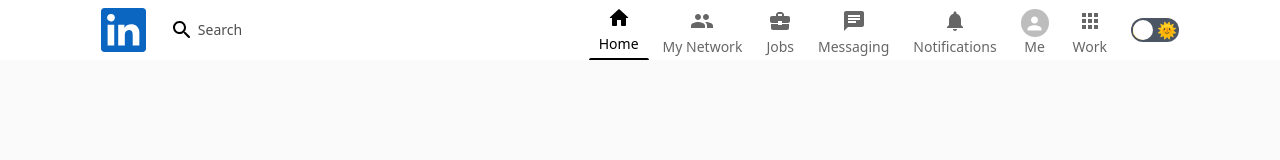
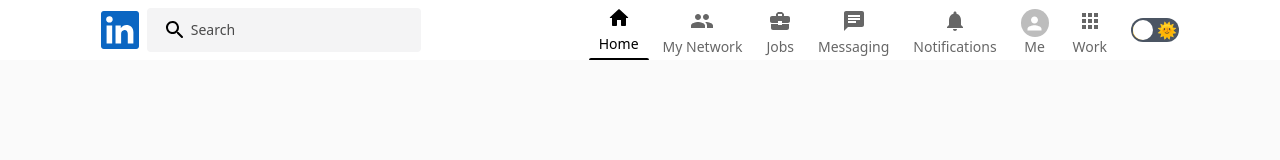
Before and after one commit to tarunfy/linkedin-clone, a Next.js app: page / in a window 1280 px wide. Shown: the top 160 px of the page. Built offline with nearby package versions, Linux system fonts and the light colour scheme.

Commit message:
added toggle theme functionality

```diff
--- a/components/Header.jsx
+++ b/components/Header.jsx
@@ -39,11 +39,11 @@ const Header = () => {
             {resolvedTheme === "dark" ? (
               <Image src={logoLight} width={45} height={45} />
             ) : (
-              <Image src={logoDark} width={55} height={55} />
+              <Image src={logoDark} width={45} height={45} />
             )}
           </>
         )}
-        <div className="flex space-x-1 dark:md:bg-gray-700 py-2.5 px-4 rounded w-full">
+        <div className="flex space-x-1 bg-zinc-100 dark:md:bg-gray-700 py-2.5 px-4 rounded w-full">
           <SearchRoundedIcon />
           <input
             type="text"
@@ -68,6 +68,9 @@ const Header = () => {
             className={`bg-gray-600 flex items-center px-0.5 rounded-full h-6 w-12 cursor-pointer flex-shrink-0 relative ${
               resolvedTheme === "dark" ? "justify-end" : "justify-start "
             }`}
+            onClick={() =>
+              setTheme(resolvedTheme === "dark" ? "light" : "dark")
+            }
           >
             <span className="absolute left-0">🌜</span>
             <motion.div
```
Also changed, not shown: public/logoLight.svg.
